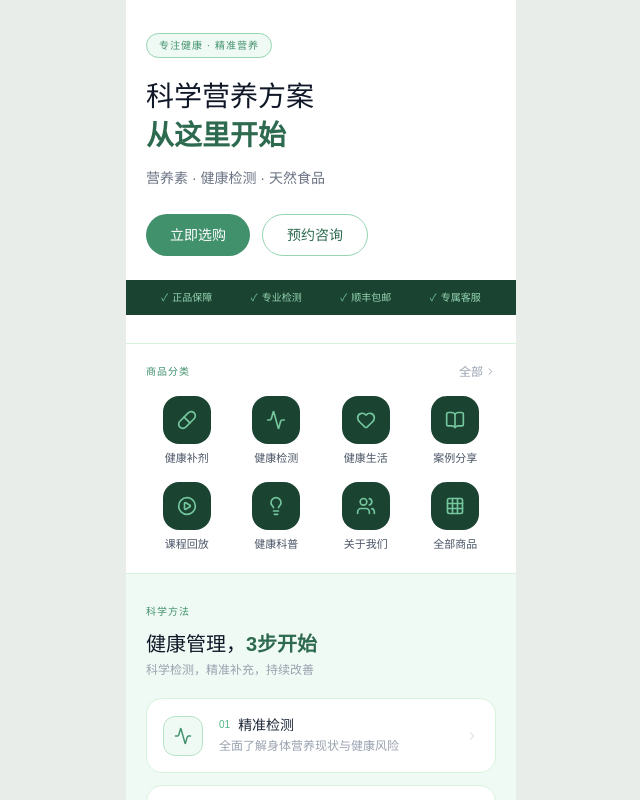
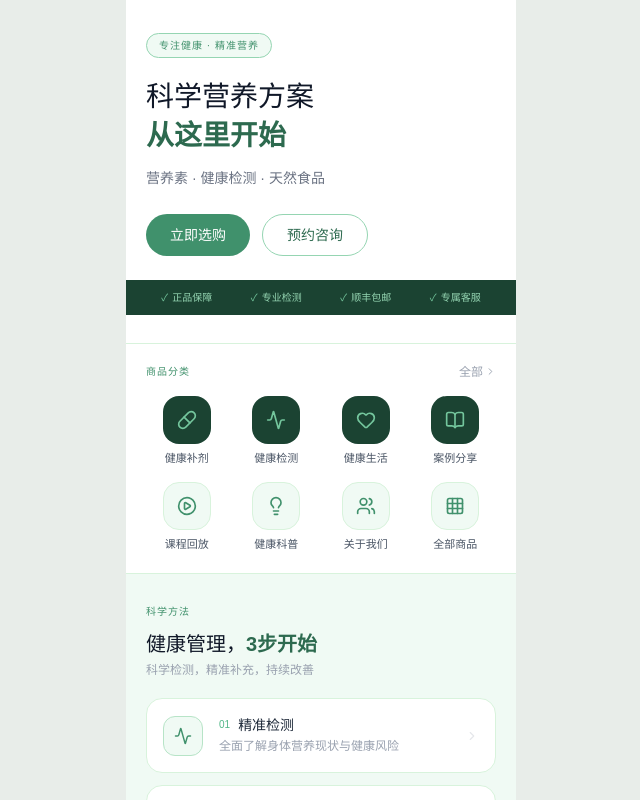
Before and after one commit to ChrisCai1990/huize-jiagong, a Next.js app: page /youzan in a window 1280 px wide. Shown: the top 800 px of the page, without its empty margins (319-959 px from the left). Built offline with nearby package versions, Linux system fonts and the light colour scheme.

Commit message:
style: 分类图标仅第一排深色

```diff
--- a/src/app/youzan/page.tsx
+++ b/src/app/youzan/page.tsx
@@ -121,10 +121,13 @@ export default function YouzanPage() {
               {categories.map(({ icon: Icon, label }, i) => (
                 <button key={i} className="flex flex-col items-center gap-1.5">
                   <div
-                    className="w-12 h-12 rounded-2xl flex items-center justify-center"
-                    style={{ background: "var(--green-900)" }}
+                    className="w-12 h-12 rounded-2xl flex items-center justify-center border"
+                    style={i < 4
+                      ? { background: "var(--green-900)", borderColor: "transparent" }
+                      : { background: "var(--green-50)", borderColor: "var(--green-100)" }
+                    }
                   >
-                    <Icon size={20} style={{ color: "var(--green-400)" }} />
+                    <Icon size={20} style={{ color: i < 4 ? "var(--green-400)" : "var(--green-700)" }} />
                   </div>
                   <span className="text-[11px] text-gray-600">{label}</span>
                 </button>
```
